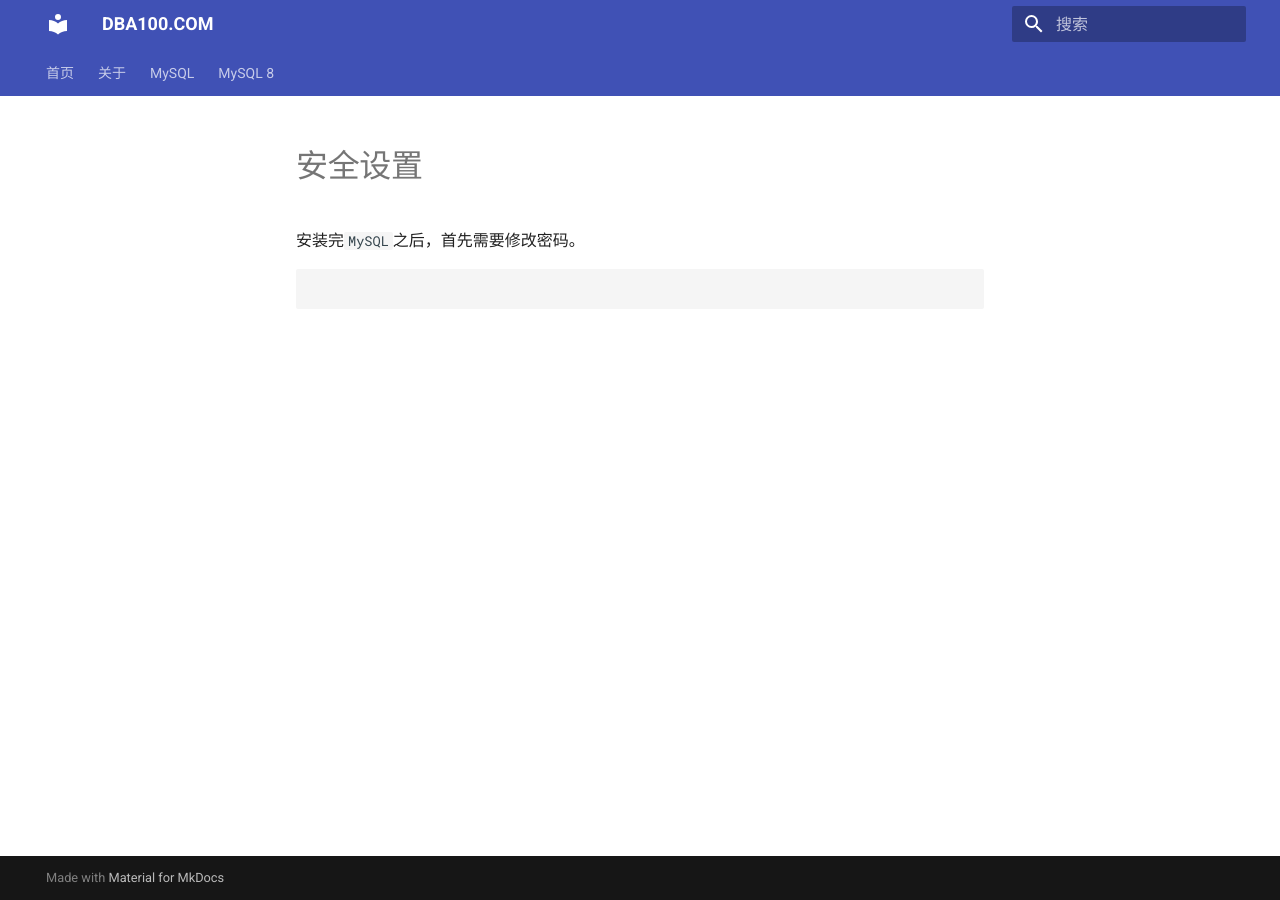
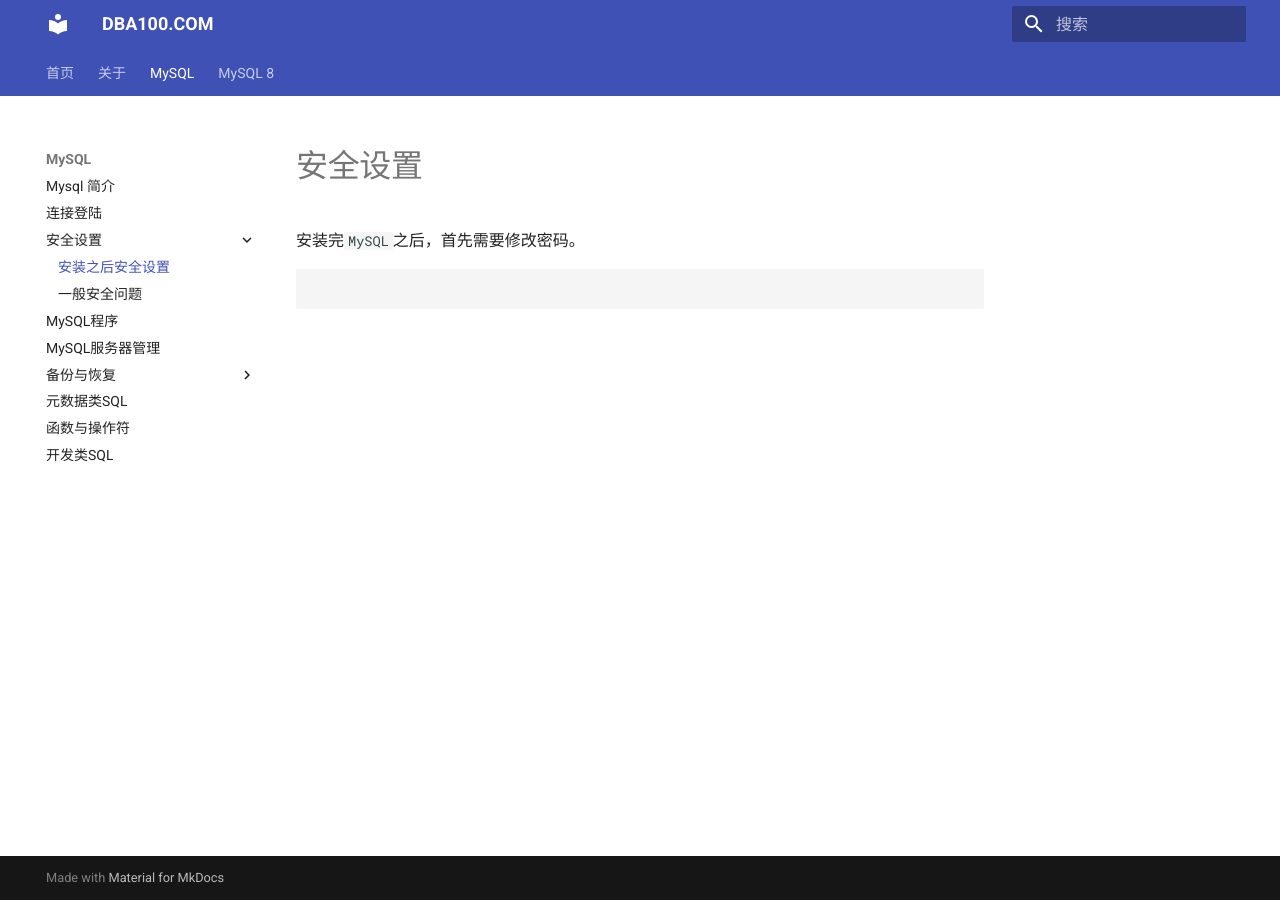
Before and after one commit to duliang123/dba100, an MkDocs documentation site: the page built from docs/mysql/security.md, in a window 1280 px wide. Built offline with MkDocs 1.6.1 and Material for MkDocs 9.7.7, drawn with Linux system fonts in a browser that asks for light colours.

Commit message:
Update mkdocs.yml

```diff
--- a/mkdocs.yml
+++ b/mkdocs.yml
@@ -11,8 +11,10 @@ nav:
   - '关于': about.md
   - 'MySQL':
     - 'Mysql 简介': mysql/index.md
-    - '安全设置': 1.md
-    - '连接登陆': 1.md
+    - '连接登陆': mysql/login.md
+    - '安全设置':
+      - '安装之后安全设置': mysql/security.md
+      - '一般安全问题': general-security-issues.md
     - 'MySQL程序': 1.md
     - 'MySQL服务器管理': 1.md
     - '备份与恢复':
```
